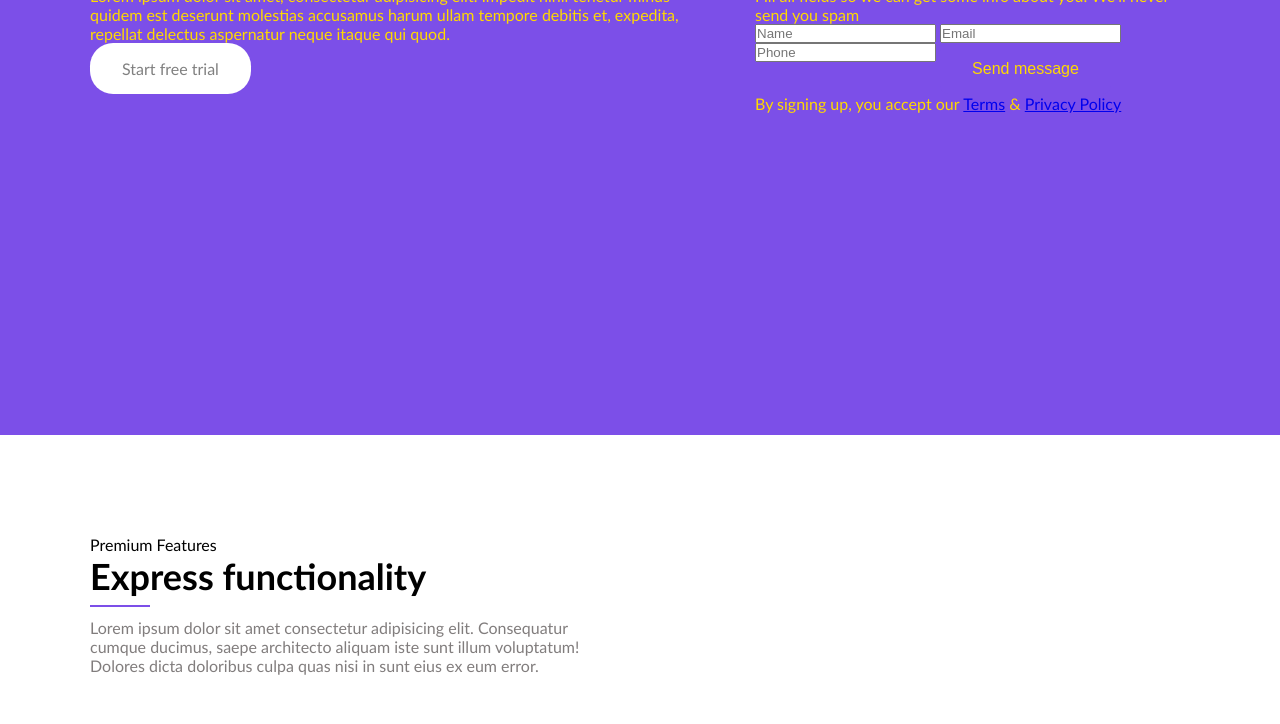
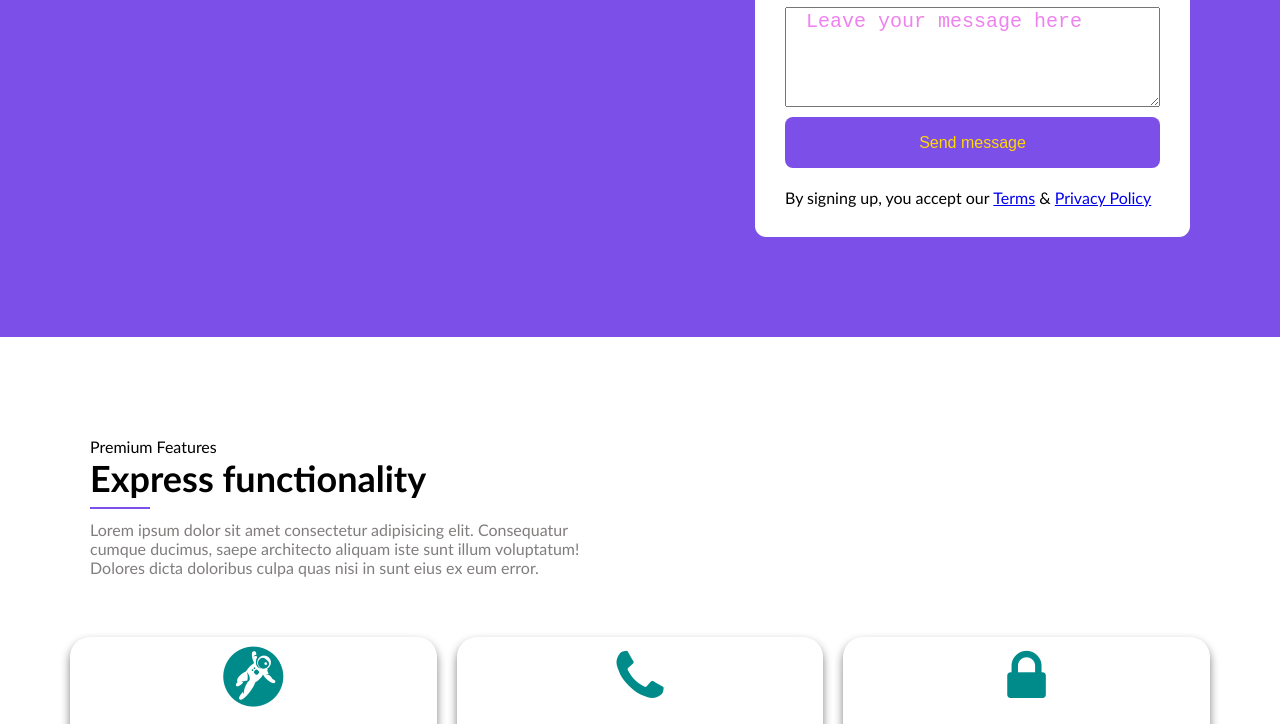
Before and after one commit to lukastabu/07-homepage, a website with bundled scripts: page index.html in a window 1280 px wide. Shown: the part 365-1089 px from the top of the page. Built offline with nearby package versions, Linux system fonts and the light colour scheme.

Commit message:
form fixes

```diff
--- a/css/components/form.css
+++ b/css/components/form.css
@@ -1,18 +1,27 @@
-.form {
+form {
     display: flex;
     flex-direction: column;
     gap: 10px;
 }
 
-.form > label {
+form > label {
     display: none;
 }
 
-.form > textarea {
+form > textarea,
+form > input {
+    width: 100%;
     font-size: 20px;
-    padding: 5px;
+    line-height: 20px;
+    padding: 0.2em 1em;
+}
+
+textarea {
     resize: vertical;
-    line-height: 20px;
     min-height: 100px;
     max-height: 360px;
 }
+
+::placeholder {
+    color: violet;
+}
--- a/css/pages/home.css
+++ b/css/pages/home.css
@@ -21,11 +21,15 @@
 .hero {
     display: flex;
     align-items: center;
-    min-height: 100vh;
 }
 
 .hero .hero-form {
-
+    display: grid;
+    gap: 20px;
+    padding: 30px;
+    border-radius: 11px;
+    background-color: white;
+    color: black;
 }
 
 /* hero ends here */
--- a/index.html
+++ b/index.html
@@ -37,17 +37,17 @@
                 <p>Lorem ipsum dolor sit amet, consectetur adipisicing elit. Impedit nihil tenetur minus quidem est deserunt molestias accusamus harum ullam tempore debitis et, expedita, repellat delectus aspernatur neque itaque qui quod.</p>
                 <a href="#" class="btn btn-white btn-round">Start free trial</a>
             </div>
-            <div class="col-12 col-md-8 ml-md-2 col-lg-5 ml-lg-0">
+            <div class="col-12 col-md-8 col-lg-5 hero-form">
                 <h2>Get started for FREE!</h2>
                 <p>Fill all fields so we can get some info about you. We'll never send you spam</p>
                 <form>
                     <label for="name"></label>
-                    <input id="name" type="text" placeholder="Name" required>
+                    <input id="name" type="text" placeholder="Name">
                     <label for="email"></label>
-                    <input id="email" type="email" placeholder="Email" required>
+                    <input id="email" type="email" placeholder="Email">
                     <label for="phone"></label>
-                    <input id="phone" type="tel"placeholder="Phone" required>
-
+                    <input id="phone" type="tel"placeholder="Phone">
+                    <textarea placeholder="Leave your message here"></textarea>
                     <button type="submit" class="btn">Send message</button>
                 </form>
                 <p>By signing up, you accept our <a href="#">Terms</a> & <a href="#">Privacy Policy</a></p>
--- a/js/components/carousel/carousel.js
+++ b/js/components/carousel/carousel.js
@@ -22,7 +22,7 @@ class Carousel {
             return [true, 'neteisingas selector'];
         }
 
-        if (!this.validData()) {
+        if (!this.isValidData()) {
             return[true, 'neteisingi duomenys '];
         }
 
@@ -30,7 +30,8 @@ class Carousel {
             return[true, 'nerastas norimas elementas '];
         }
 
-        this.updateDefaultSettings();
+/*        this.updateDefaultSettings();
+*/
         this.render();
     }
 
--- a/js/components/form/heroForm.js
+++ b/js/components/form/heroForm.js
@@ -1,7 +1,7 @@
 function heroForm() {
-    const formDOM = document.querySelector('.hero .form');
+    const formDOM = document.querySelector('.hero .hero-form');
     const submitDOM = formDOM.querySelector('button');
-
+    console.log(submitDOM);
     submitDOM.addEventListener('click', (e) => {
     e.preventDefault();
     console.log('tikrinama forma ir gaunami duomenys');
--- a/js/pages/home.js
+++ b/js/pages/home.js
@@ -41,6 +41,7 @@ window.addEventListener('scroll', function() {
 /* header: end */
 
 /* hero: start */
+heroForm();
 /* hero: end */
 
 /* premium features: start */
@@ -70,7 +71,7 @@ const interfaceCarousel = new Carousel('#interface-carousel', interfaceCard , in
     dots: true,
 });
 
-console.log(interfaceCarousel);
+//console.log(interfaceCarousel);
 
 /* interface slide: end */
 
```
